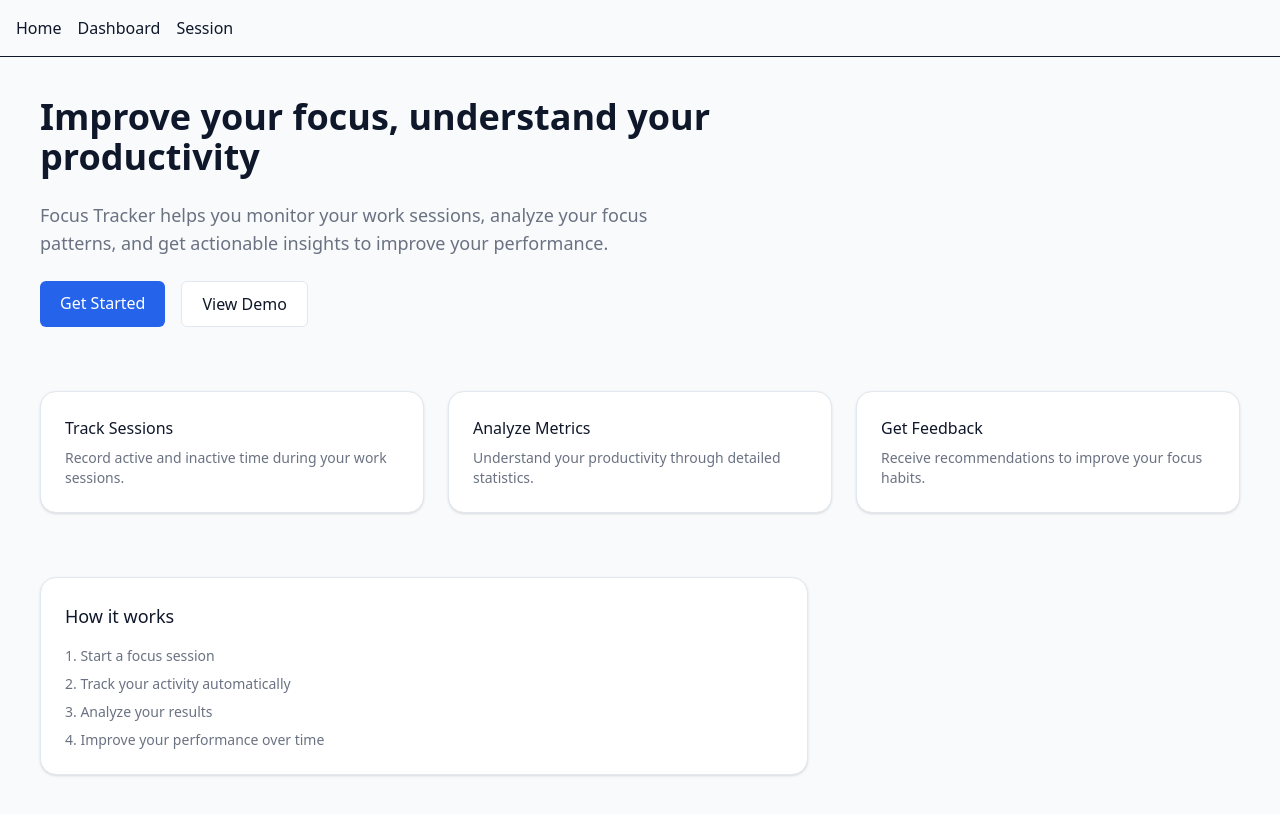
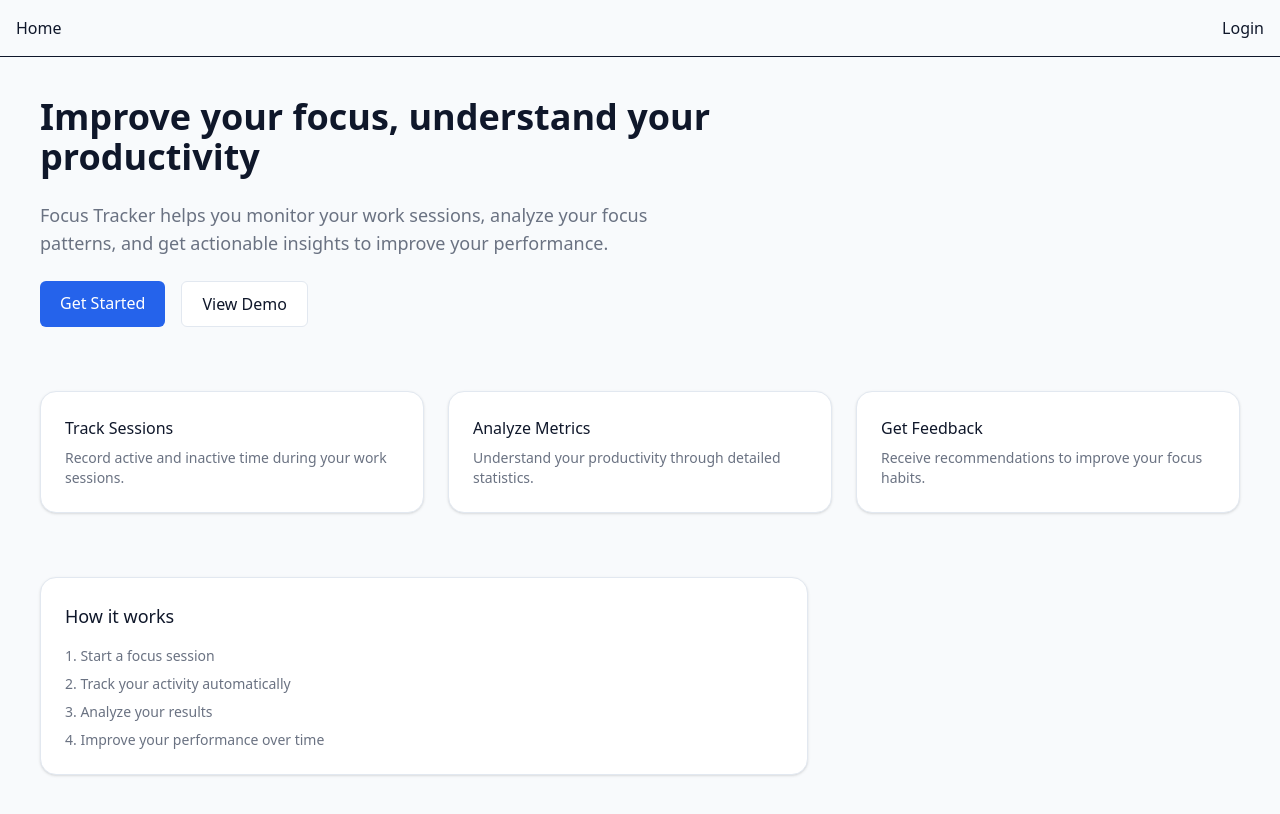
Before and after one commit to SamuelHernandezDev/focus-tracker-system, a Next.js app in the folder frontend/: page / in a window 1280 px wide. Shown: the top 814 px of the page. Built offline with nearby package versions, Linux system fonts and the light colour scheme.

Commit message:
feat(auth): implement logout functionality

```diff
--- a/frontend/app/(protected)/dashboard/page.tsx
+++ b/frontend/app/(protected)/dashboard/page.tsx
@@ -3,16 +3,9 @@
 "use client";
 
 import { useAuth } from "@/modules/auth/hooks/useAuth";
-import { useRouter } from "next/navigation";
 
 export default function DashboardPage() {
-  const { user, logout } = useAuth();
-  const router = useRouter();
-
-  const handleLogout = () => {
-    logout();
-    router.push("/login");
-  };
+  const { user} = useAuth();
 
   return (
       <div className="p-10 space-y-8">
@@ -24,13 +17,6 @@ export default function DashboardPage() {
               Welcome back, {user?.email}
             </p>
           </div>
-
-          <button
-            onClick={handleLogout}
-            className="rounded-md bg-red-500 text-white px-4 py-2 hover:opacity-90"
-          >
-            Logout
-          </button>
         </div>
 
         {/* Metrics */}
--- a/frontend/app/layout.tsx
+++ b/frontend/app/layout.tsx
@@ -1,7 +1,44 @@
-//frontend\app\layout.tsx
+//frontend/app/layout.tsx
+"use client";
+
 import "./globals.css";
 import { AuthProvider } from "@/modules/auth/context/AuthContext";
 import Link from "next/link";
+import { useAuth } from "@/modules/auth/hooks/useAuth";
+import { useRouter } from "next/navigation";
+
+function Navbar() {
+  const { user, logout } = useAuth();
+  const router = useRouter();
+
+  const handleLogout = () => {
+    logout();
+    router.push("/login");
+  };
+
+  return (
+    <nav className="p-4 border-b flex justify-between items-center">
+      <div className="flex gap-4">
+        <Link href="/">Home</Link>
+        {user && <Link href="/dashboard">Dashboard</Link>}
+        {user && <Link href="/session">Session</Link>}
+      </div>
+
+      <div>
+        {user ? (
+          <button
+            onClick={handleLogout}
+            className="text-sm bg-red-500 text-white px-3 py-1 rounded"
+          >
+            Logout
+          </button>
+        ) : (
+          <Link href="/login">Login</Link>
+        )}
+      </div>
+    </nav>
+  );
+}
 
 export default function RootLayout({
   children,
@@ -12,12 +49,7 @@ export default function RootLayout({
     <html lang="en">
       <body>
         <AuthProvider>
-          <nav className="p-4 border-b flex gap-4">
-            <Link href="/">Home</Link>
-            <Link href="/dashboard">Dashboard</Link>
-            <Link href="/session">Session</Link>
-          </nav>
-
+          <Navbar />
           {children}
         </AuthProvider>
       </body>
```
Also changed, not shown: 1 other file (tests, documents, lock files or other folders).
